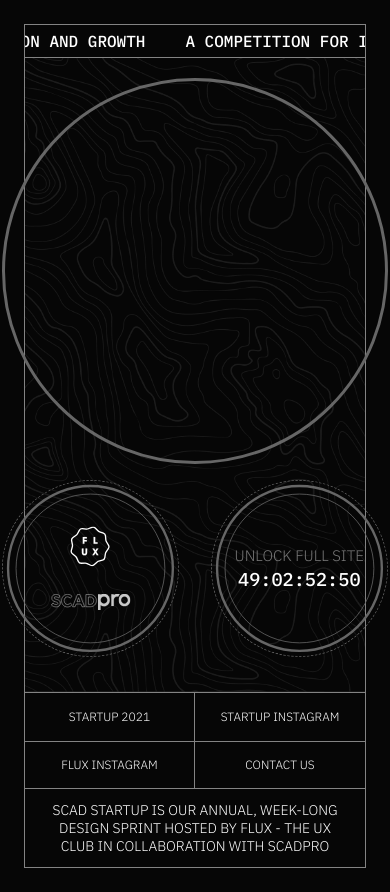
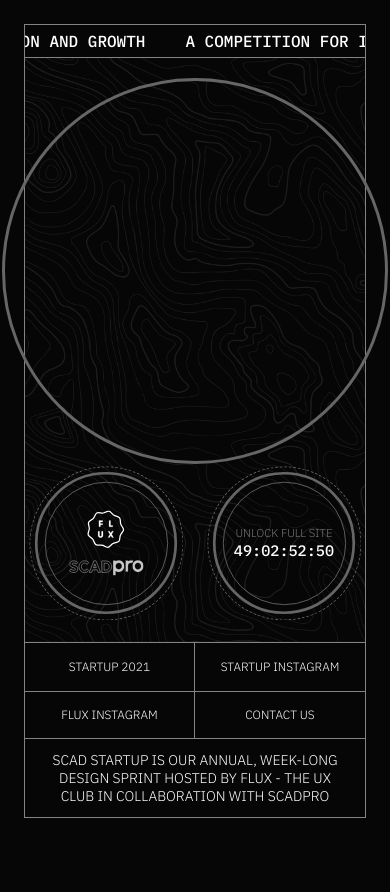
Before and after one commit to thevarunkhatri/startup-2022-microsite, a Gatsby site: page / in a window 390 px wide. After the commit the page ends 844 px from the top, so only its background shows below. Built offline with nearby package versions, Linux system fonts and the light colour scheme; Gatsby itself is replaced by a stand-in of ours.

Commit message:
more changes to small circle responsiveness

```diff
--- a/src/styles/styles.scss
+++ b/src/styles/styles.scss
@@ -131,6 +131,9 @@
             @media only screen and (max-width: 1100px) {
                 width: 12vh;
             }
+            @media only screen and (max-width: 600px) {
+                width: 10vh;
+            }
         }
 
         #flux {
@@ -138,10 +141,18 @@
             @media only screen and (max-width: 1100px) {
                 height: 6vh;
             }
+
+            @media only screen and (max-width: 600px) {
+                height: 5vh;
+            }
         }
 
         svg:last-child {
             margin-top: 4vh;
+
+            @media only screen and (max-width: 600px) {
+                margin-top: 1.5vh;
+            }
         }
 
         &::before {
@@ -205,13 +216,9 @@
             text-transform: uppercase;
             font-size: 2.25vh;
 
-            // @media only screen and (max-width: 900px) {
-            //     font-size: 14px;
-            // }
-
-            // @media only screen and (max-width: 800px) {
-            //     font-size: 12px;
-            // }
+            @media only screen and (max-width: 600px) {
+                font-size: 1.5vh;
+            }
         }
 
         span {
@@ -219,12 +226,9 @@
             font-size: 2.75vh;
             font-weight: 500;
 
-            // @media only screen and (max-width: 900px) {
-            //     font-size: 18px;
-            // }
-            // @media only screen and (max-width: 800px) {
-            //     font-size: 16px;
-            // }
+            @media only screen and (max-width: 600px) {
+                font-size: 2vh;
+            }
         }
     }
 
@@ -247,14 +251,30 @@
         flex-direction: column;
 
         .smallerCircle {
+
             &:last-child {
                 margin-top: 36px;
             }
 
             @media only screen and (max-width: 700px) {
-                transform: scale(0.80);
+                width: 18vh;
+                height: 18vh;
+                transform: scale(.9);
+
+
                 &:last-child {
                     margin-top: 0px;
+                    margin-left: 20px;
+                }
+
+                &::before {
+                    width: 20vh;
+                    height: 20vh;
+                }
+
+                &::after {
+                    width: 16vh;
+                    height: 16vh;
                 }
             }
         }
```
